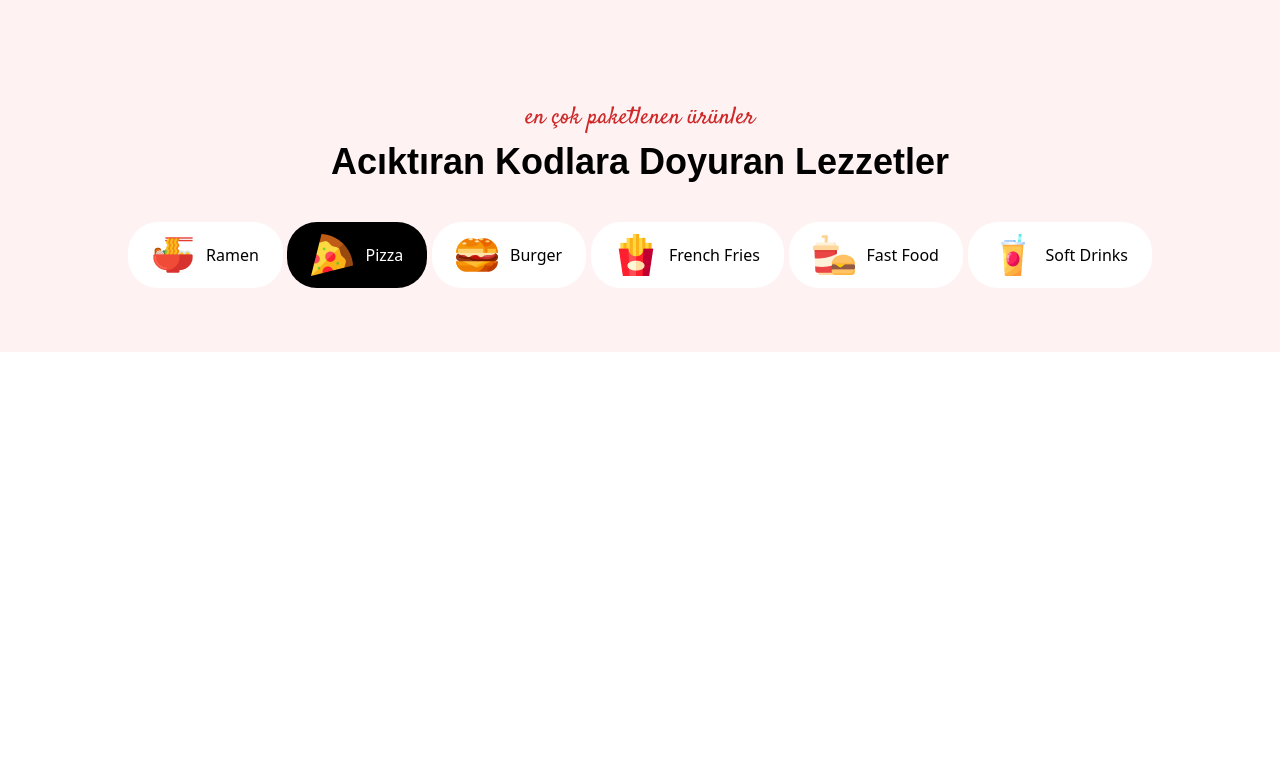
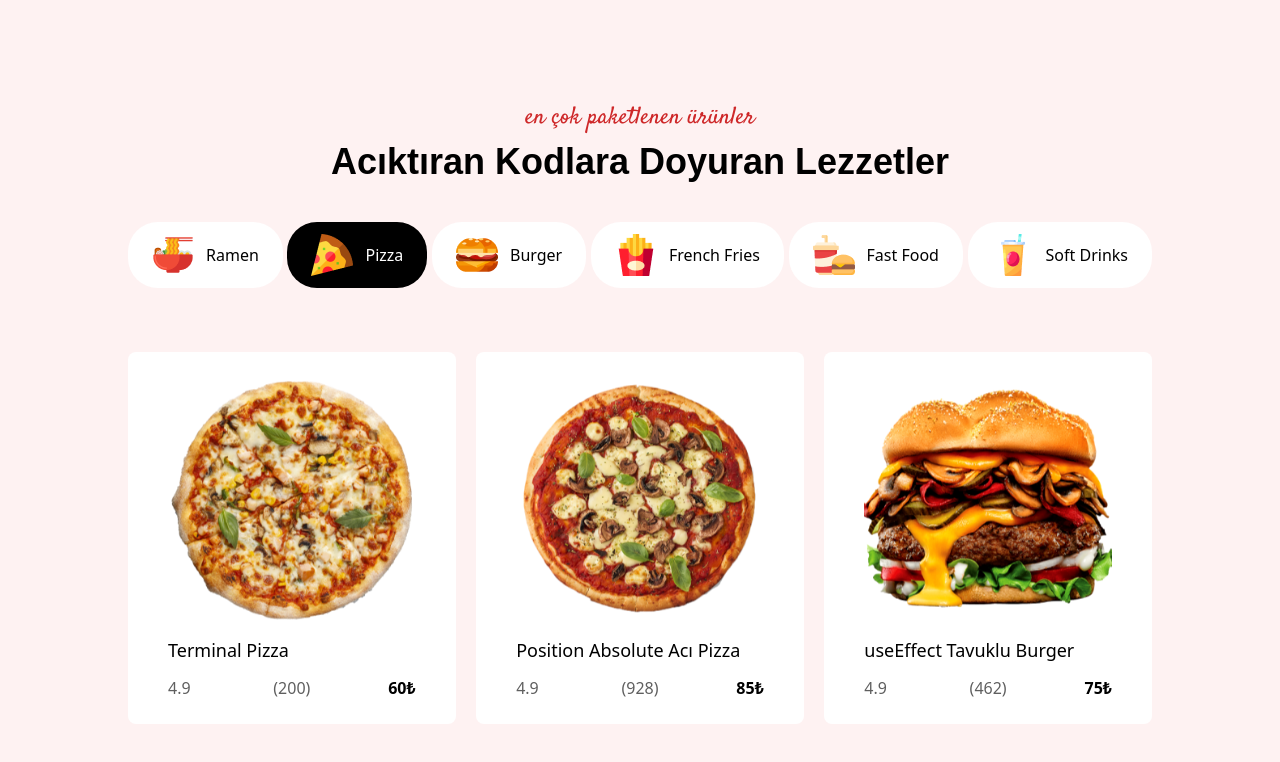
Before and after one commit to muratsimseekk/pizzaa-, an Angular app: page / in a window 1280 px wide. Shown: the part 1409-2171 px from the top of the page. Before the commit the page ends 1761 px from the top, so only its background shows below. Built offline with nearby package versions, Linux system fonts and the light colour scheme; a web font is replaced by a local one.

Commit message:
adds 3 cards to home content component and styles them

```diff
--- a/src/app/components/home/home-content/home-content.component.html
+++ b/src/app/components/home/home-content/home-content.component.html
@@ -128,5 +128,46 @@
         </div>
       </div>
     </div>
+    <div class="flex bg-red-50 justify-between mb-20">
+      <div class="bg-white w-[32%] flex flex-col py-6 px-10 rounded-lg gap-3">
+        <img
+          class="w-full"
+          src="../../../../assets/adv-aseets/food-1.png"
+          alt=""
+        />
+        <p class="text-lg font-medium">Terminal Pizza</p>
+        <div class="flex justify-between w-full">
+          <p class="w-1/3 text-acikGri">4.9</p>
+          <p class="w-1/3 text-acikGri text-center">(200)</p>
+          <p class="w-1/3 text-black font-semibold text-end">60₺</p>
+        </div>
+      </div>
+      <div class="bg-white w-[32%] flex flex-col py-6 px-10 rounded-lg gap-3">
+        <img
+          class="w-full"
+          src="../../../../assets/adv-aseets/food-2.png"
+          alt=""
+        />
+        <p class="text-lg font-medium">Position Absolute Acı Pizza</p>
+        <div class="flex justify-between w-full">
+          <p class="w-1/3 text-acikGri">4.9</p>
+          <p class="w-1/3 text-acikGri text-center">(928)</p>
+          <p class="w-1/3 text-black font-semibold text-end">85₺</p>
+        </div>
+      </div>
+      <div class="bg-white w-[32%] flex flex-col py-6 px-10 rounded-lg gap-3">
+        <img
+          class="w-full"
+          src="../../../../assets/adv-aseets/food-3.png"
+          alt=""
+        />
+        <p class="text-lg font-medium">useEffect Tavuklu Burger</p>
+        <div class="flex justify-between w-full">
+          <p class="w-1/3 text-acikGri">4.9</p>
+          <p class="w-1/3 text-acikGri text-center">(462)</p>
+          <p class="w-1/3 text-black font-semibold text-end">75₺</p>
+        </div>
+      </div>
+    </div>
   </div>
 </div>
```
